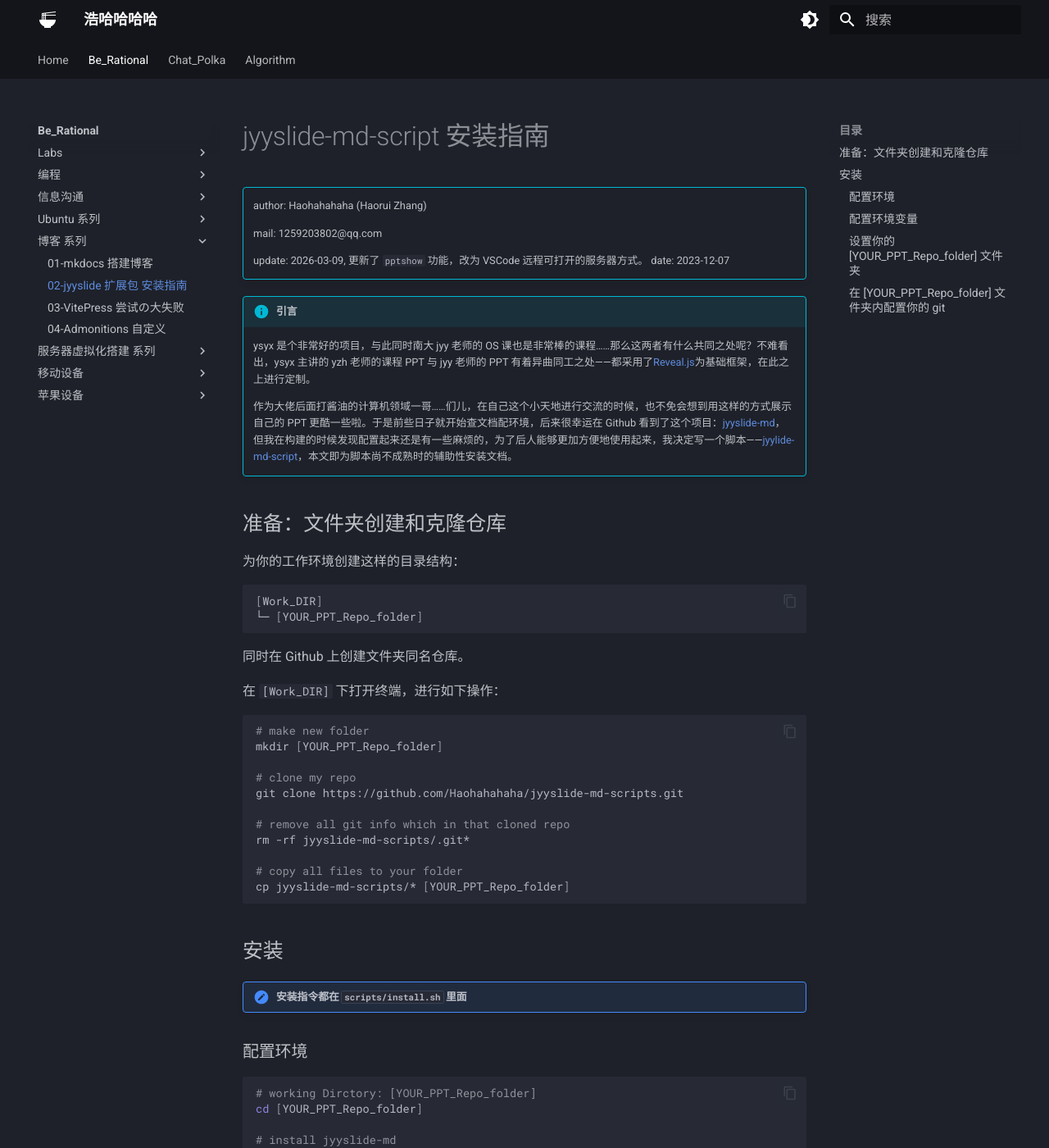
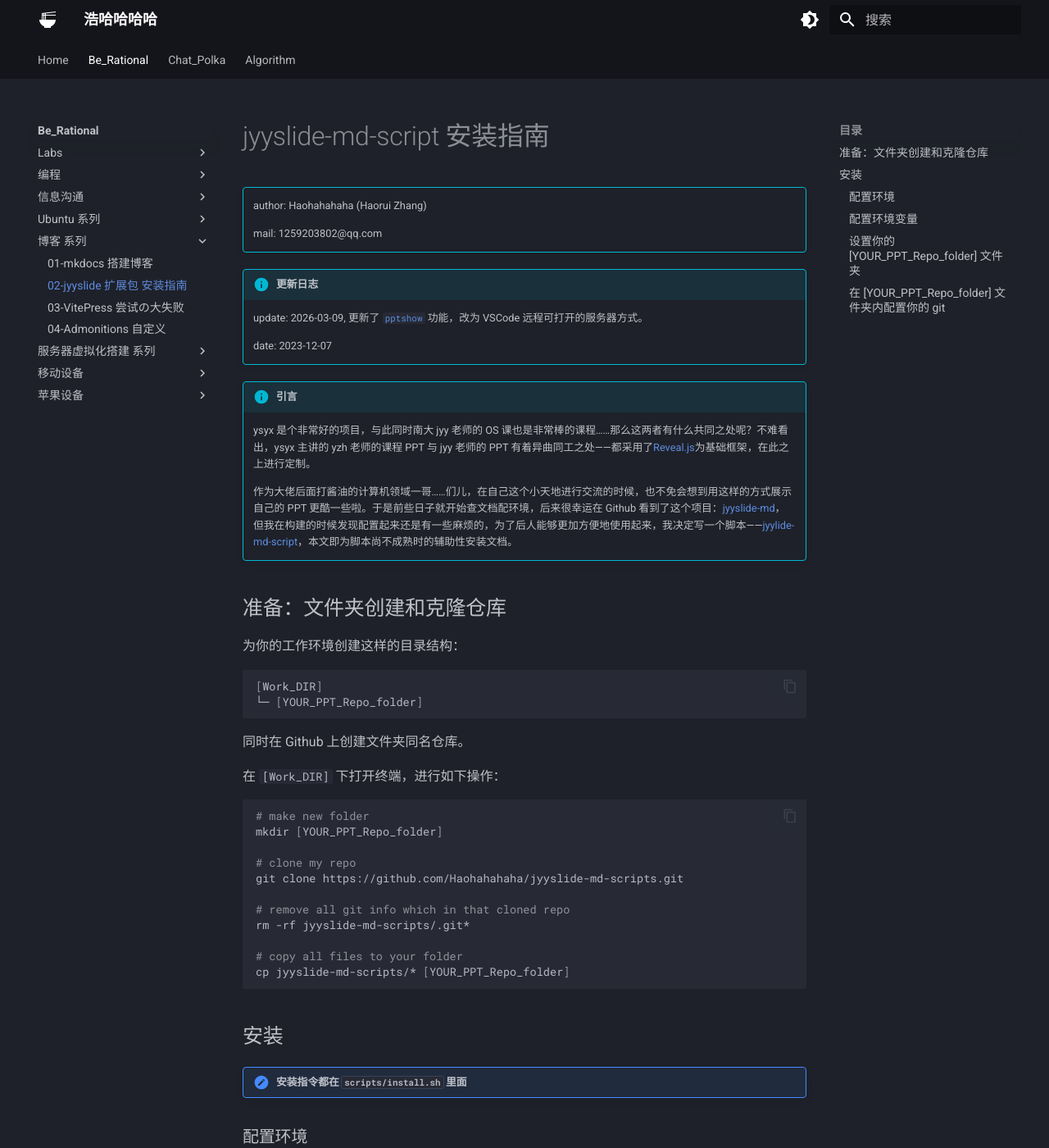
Before and after one commit to Haohahahaha/cs, an MkDocs documentation site: the page built from docs/03-blog/02-PPT_Plus/install.md, in a window 1280 px wide and 1400 px high. Shown: the whole window at 82% size. Built offline with MkDocs 1.6.1 and Material for MkDocs 9.7.7, drawn with Linux system fonts in a browser that asks for light colours; some of the changed text lies outside the part shown.

Commit message:
2026-03-09_14:42:51 update

````diff
--- a/docs/03-blog/02-PPT_Plus/install.md
+++ b/docs/03-blog/02-PPT_Plus/install.md
@@ -6,7 +6,10 @@
 
     mail: 1259203802@qq.com
 
-    update: 2026-03-09, 更新了 `pptshow` 功能，改为 VSCode 远程可打开的服务器方式。
+!!! info "更新日志"
+
+    update: 2026-03-09, 更新了 [`pptshow`](https://cs.haohaha.cn/03-blog/02-PPT_Plus/install/#npx) 功能，改为 VSCode 远程可打开的服务器方式。
+
     date: 2023-12-07
 
 !!! info "引言"
@@ -60,8 +63,11 @@
 python3 -m pip install poetry
 git clone https://github.com/zweix123/jyyslide-md.git
 (cd jyyslide-md && python3 -m poetry install)
+```
+<a id="npx"></a>
+260309新增：安装 npx 与 live-server
 
-# 260309新增：安装 npx 与 live-server
+```bash
 # 1. 删除可能残留的包
 sudo apt remove nodejs npm -y
 # 2. 添加 NodeSource 仓库（此处应该需要科学上网）
@@ -78,7 +84,6 @@
 # 会看到类似：
 # Serving ".../folder" at http://127.0.0.1:8080
 # 即成功。
-
 ```
 
 ### 配置环境变量
````
